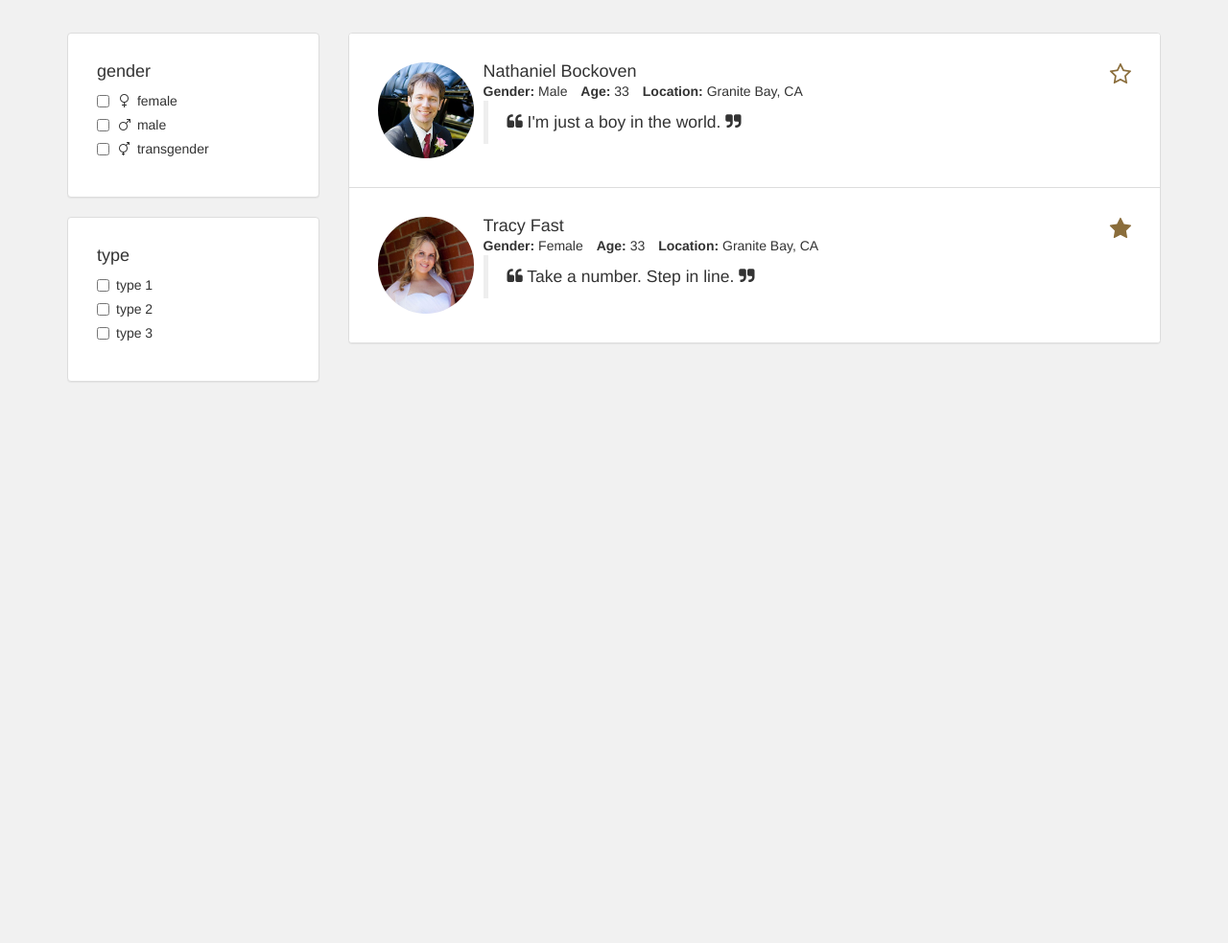
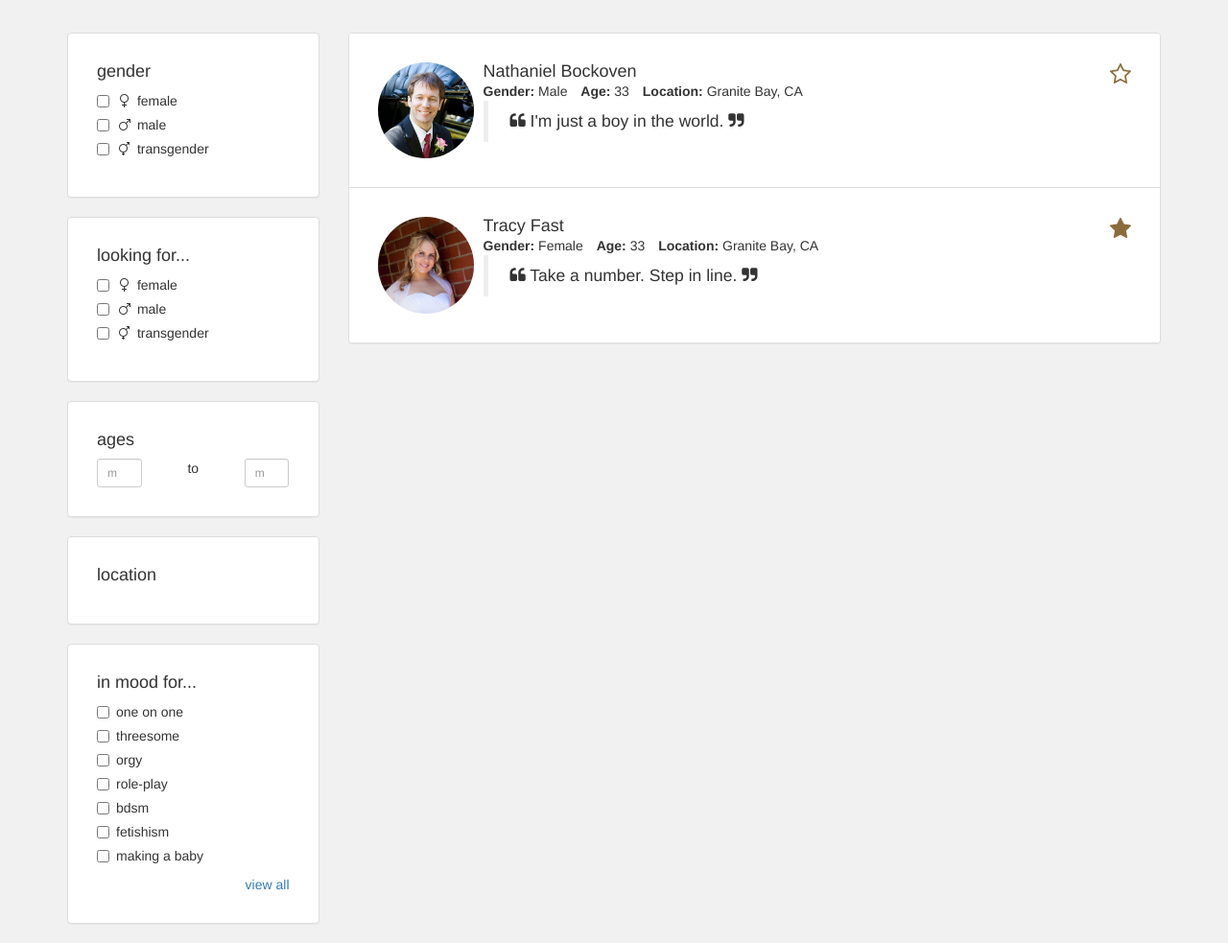
Before and after one commit to nbockoven/dusty-fish, a plain HTML site: page index.html in a window 1280 px wide. Shown: the part 53-1036 px from the top of the page at 96% size. Before the commit the page ends 800 px from the top, so only its background shows below. Drawn offline with nearby package versions, Linux system fonts and the light colour scheme.

Commit message:
get out ideas

```diff
--- a/css/style.css
+++ b/css/style.css
@@ -19,3 +19,7 @@ input[type=checkbox]:checked:after {
   background-color: #4caf50 !important;
   border-color: #4caf50 !important;
 }
+
+blockquote {
+  padding: 9px 23px;
+}
--- a/index.html
+++ b/index.html
@@ -52,32 +52,19 @@
               </ul>
             </li>
           </ul>
-          <form class="navbar-form navbar-left" role="search">
+          <form class="navbar-form navbar-right" role="search">
             <div class="form-group">
               <input type="text" class="form-control" placeholder="Search">
             </div>
             <button type="submit" class="btn btn-default">Submit</button>
           </form>
-          <ul class="nav navbar-nav navbar-right">
-            <li><a href="#">Link</a></li>
-            <li class="dropdown">
-              <a href="#" class="dropdown-toggle" data-toggle="dropdown" role="button" aria-expanded="false">Dropdown <span class="caret"></span></a>
-              <ul class="dropdown-menu" role="menu">
-                <li><a href="#">Action</a></li>
-                <li><a href="#">Another action</a></li>
-                <li><a href="#">Something else here</a></li>
-                <li class="divider"></li>
-                <li><a href="#">Separated link</a></li>
-              </ul>
-            </li>
-          </ul>
         </div><!-- /.navbar-collapse -->
       </div><!-- /.container-fluid -->
     </nav>
 
     <div class="container">
       <div class="row">
-        <div class="col-sm-3">
+        <div class="col-sm-4 col-md-3">
           <div class="panel panel-default">
             <div class="panel-body p-30">
               <h4 class="mt-0">gender</h4>
@@ -96,31 +83,97 @@
                   <input type="checkbox"> <i class="fa fa-transgender fa-fw"></i> transgender
                 </label>
               </div>
-            </div>
-          </div>
+            </div><!-- .panel-body -->
+          </div><!-- .panel -->
 
           <div class="panel panel-default">
             <div class="panel-body p-30">
-              <h4 class="mt-0">type</h4>
+              <h4 class="mt-0">looking for...</h4>
               <div class="checkbox">
                 <label>
-                  <input type="checkbox"> type 1
+                  <input type="checkbox"> <i class="fa fa-venus fa-fw"></i> female
                 </label>
               </div>
               <div class="checkbox">
                 <label>
-                  <input type="checkbox"> type 2
+                  <input type="checkbox"> <i class="fa fa-mars fa-fw"></i> male
                 </label>
               </div>
               <div class="checkbox">
                 <label>
-                  <input type="checkbox"> type 3
+                  <input type="checkbox"> <i class="fa fa-transgender fa-fw"></i> transgender
                 </label>
               </div>
-            </div>
-          </div>
+            </div><!-- .panel-body -->
+          </div><!-- .panel -->
+
+          <div class="panel panel-default">
+            <div class="panel-body p-30">
+              <h4 class="mt-0">ages</h4>
+              <div class="row">
+                <div class="col-md-4">
+                  <input type="number" min="18" max="100" class="input-sm form-control" placeholder="min">
+                </div>
+                <div class="col-md-4 text-center">to</div>
+                <div class="col-md-4">
+                  <input type="number" min="18" max="100" class="input-sm form-control" placeholder="max">
+                </div>
+              </div><!-- .row -->
+            </div><!-- .panel-body -->
+          </div><!-- .panel -->
+
+          <div class="panel panel-default">
+            <div class="panel-body p-30">
+              <h4 class="mt-0">location</h4>
+            </div><!-- .panel-body -->
+          </div><!-- .panel -->
+
+          <div class="panel panel-default">
+            <div class="panel-body p-30">
+              <h4 class="mt-0">in mood for...</h4>
+              <div class="checkbox">
+                <label>
+                  <input type="checkbox"> one on one
+                </label>
+              </div>
+              <div class="checkbox">
+                <label>
+                  <input type="checkbox"> threesome
+                </label>
+              </div>
+              <div class="checkbox">
+                <label>
+                  <input type="checkbox"> orgy
+                </label>
+              </div>
+              <div class="checkbox">
+                <label>
+                  <input type="checkbox"> role-play
+                </label>
+              </div>
+              <div class="checkbox">
+                <label>
+                  <input type="checkbox"> bdsm
+                </label>
+              </div>
+              <div class="checkbox">
+                <label>
+                  <input type="checkbox"> fetishism
+                </label>
+              </div>
+              <div class="checkbox">
+                <label>
+                  <input type="checkbox"> making a baby
+                </label>
+              </div>
+
+              <a href="#modal-moods" class="pull-right">view all</a>
+
+            </div><!-- .panel-body -->
+          </div><!-- .panel -->
+
         </div>
-        <div class="col-sm-9">
+        <div class="col-sm-8 col-md-9">
           <div class="panel panel-default">
             <ul class="list-group">
               <li class="list-group-item p-30">
```
